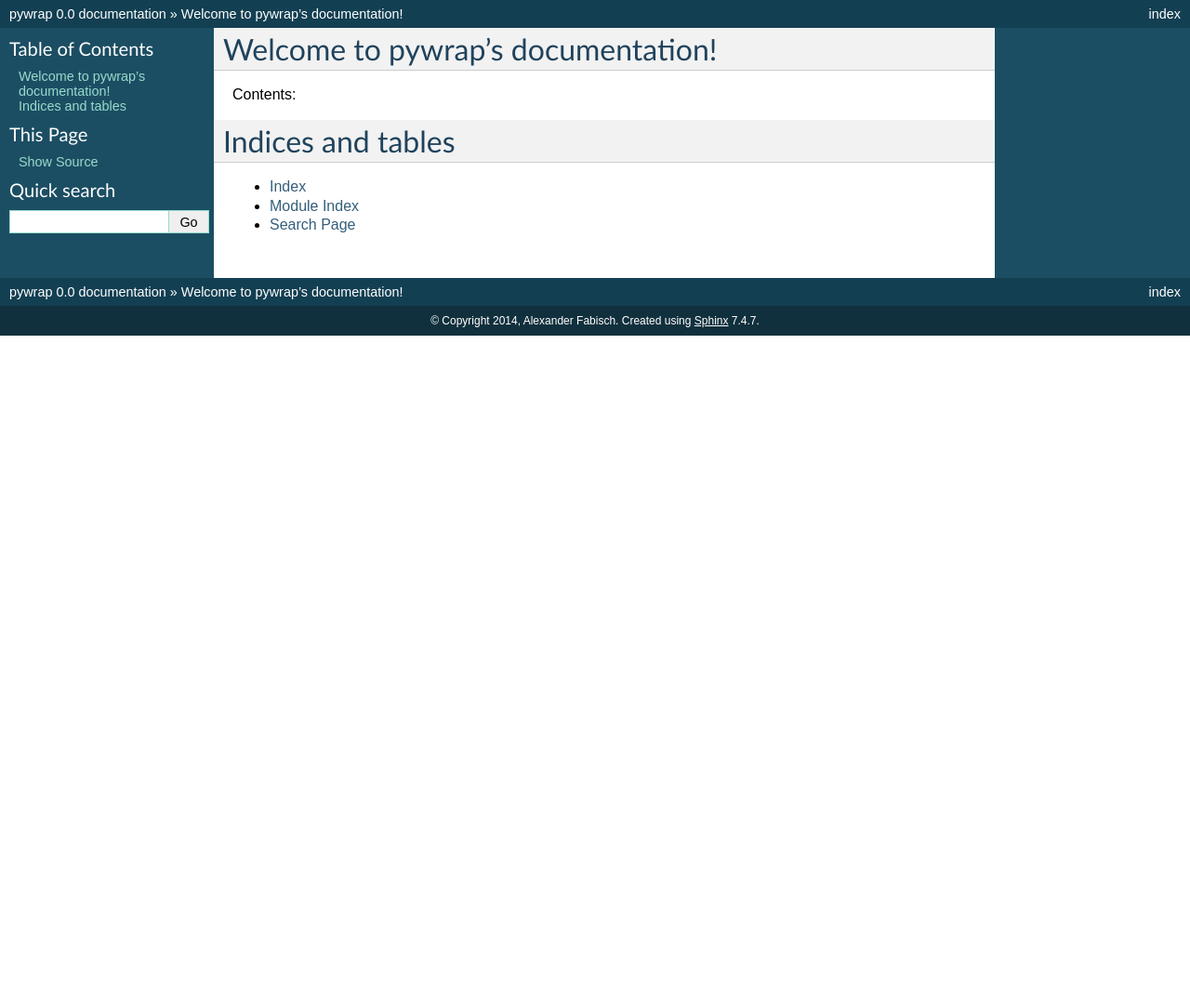
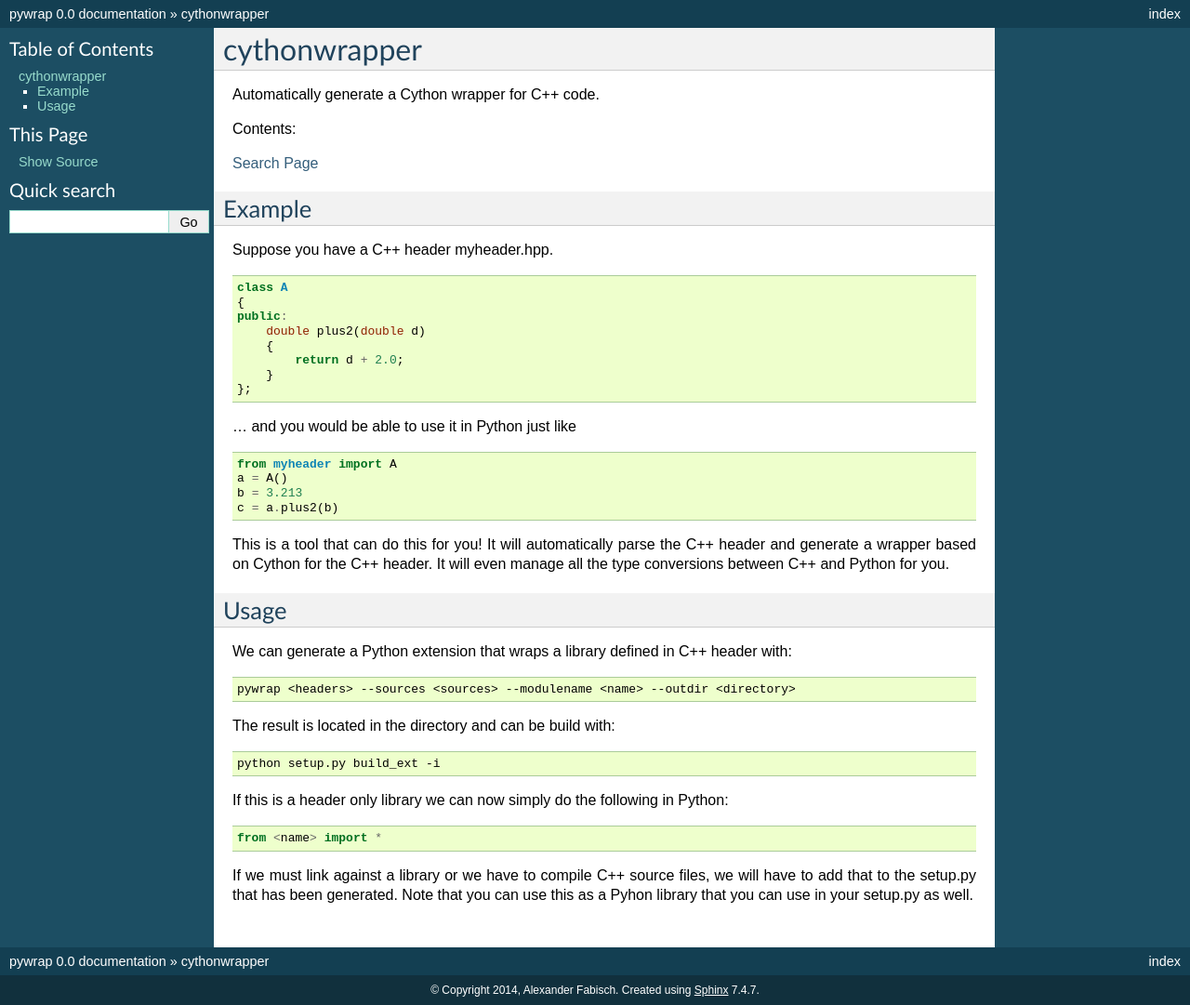
Before and after one commit to AlexanderFabisch/cythonwrapper, a Sphinx documentation site: the page built from doc/source/index.rst, in a window 1280 px wide. Shown: the whole page at 93% size. Built offline with Sphinx 7.4.7, drawn with Linux system fonts in a browser that asks for light colours; before the commit the page ends 900 px from its top, so only the background shows below that.

Commit message:
Write documentation

```diff
--- a/doc/source/index.rst
+++ b/doc/source/index.rst
@@ -1,21 +1,68 @@
-.. pywrap documentation master file, created by
-   sphinx-quickstart on Thu Dec 25 23:33:41 2014.
-   You can adapt this file completely to your liking, but it should at least
-   contain the root `toctree` directive.
+cythonwrapper
+=============
 
-Welcome to pywrap's documentation!
-==================================
+Automatically generate a Cython wrapper for C++ code.
 
 Contents:
 
 .. toctree::
    :maxdepth: 2
 
+:ref:`search`
 
+Example
+-------
 
-Indices and tables
-==================
+Suppose you have a C++ header myheader.hpp.
 
-* :ref:`genindex`
-* :ref:`modindex`
-* :ref:`search`
+.. code-block:: c++
+
+    class A
+    {
+    public:
+        double plus2(double d)
+        {
+            return d + 2.0;
+        }
+    };
+
+... and you would be able to use it in Python just like
+
+.. code-block:: python
+
+    from myheader import A
+    a = A()
+    b = 3.213
+    c = a.plus2(b)
+
+This is a tool that can do this for you! It will automatically parse the C++
+header and generate a wrapper based on Cython for the C++ header. It will
+even manage all the type conversions between C++ and Python for you.
+
+Usage
+-----
+
+We can generate a Python extension that wraps a library defined in C++ header
+with:
+
+.. code-block:: bash
+
+   pywrap <headers> --sources <sources> --modulename <name> --outdir <directory>
+
+The result is located in the directory and can be build with:
+
+.. code-block:: bash
+
+    python setup.py build_ext -i
+
+If this is a header only library we can now simply do the following in
+Python:
+
+.. code-block:: python
+
+    from <name> import *
+
+If we must link against a library or we have to compile C++ source files,
+we will have to add that to the setup.py that has been generated.
+Note that you can use this as a Pyhon library that you can use in your
+setup.py as well.
```
